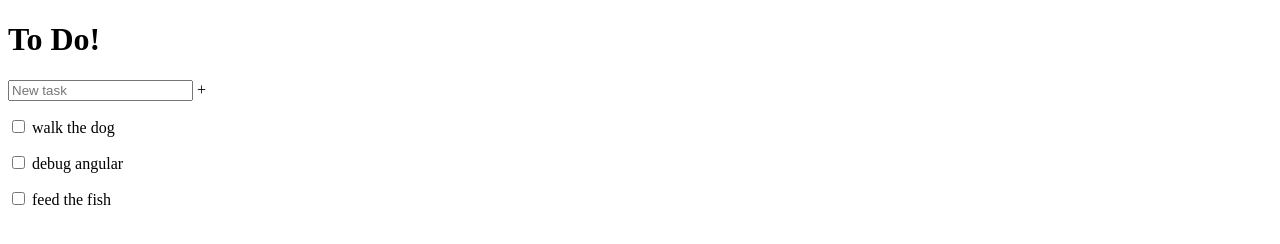
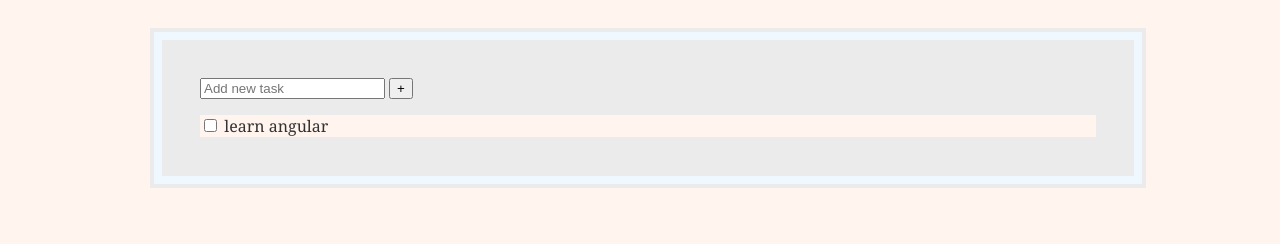
Before and after one commit to lknapalolo/angular_todo, a plain HTML site: page index.html in a window 1280 px wide. Drawn offline with nearby package versions, Linux system fonts and the light colour scheme.

Commit message:
adds styling

```diff
--- a/app.js
+++ b/app.js
@@ -3,18 +3,16 @@
 (function(){
   angular
   .module("todo", [])
-  .controller("todos_controller", ControllerFunction);
+  .controller("todoController", ControllerFunction);
 
   function ControllerFunction(){
     var vm = this;
-    vm.todos = [
-      "walk the dog",
-      "debug angular",
-      "feed the fish"
-    ];
+    vm.todos = ["learn angular"];
+
     vm.destroy = function(todos_index){
       vm.todos.splice(todos_index,1);
     }
+
     vm.create = function(){
       vm.todos.push(angular.copy(vm.new_todo));
       vm.new_todo = "";
--- a/index.html
+++ b/index.html
@@ -2,21 +2,22 @@
   <html lang="en">
   <head>
      <meta charset="UTF-8">
-     <title>Angular ToDo App</title>
+     <title>tasks</title>
      <script src="angular.js"></script>
      <script src="app.js"></script>
+     <script src="https://ajax.googleapis.com/ajax/libs/jquery/2.2.2/jquery.min.js"></script>
+     <link rel="stylesheet" href="styles.css">
   </head>
   <body data-ng-app="todo">
-    <h1>To Do!</h1>
-     <main data-ng-controller="todos_controller as vm">
+     <main data-ng-controller="todoController as tc">
       <section>
-        <input type="text" data-ng-model="vm.new_todo" placeholder="New task" />
-        <span data-ng-click="vm.create()">+</span>
+        <input type="text" data-ng-model="tc.new_todo" placeholder="Add new task" />
+        <input type="submit" data-ng-click="tc.create()" value="+">
       </section>
-      <section data-ng-repeat="todo in vm.todos">
-        <p><input type="checkbox" data-ng-click="vm.destroy($index)">
-        {{todo}}
-        </p>
+      <section data-ng-repeat="todo in tc.todos">
+        <div class="list"><input type="checkbox" data-ng-click="tc.destroy($index)">
+        <span data-ng-click="edit()">{{todo}}</span>
+      </div>
       </section>
     </main>
   </body>
--- /dev/null
+++ b/styles.css
@@ -0,0 +1,21 @@
+body{
+  width:100vw;
+  background: seashell;
+}
+main{
+  border: 1vh solid aliceblue;
+  background-color: rgb(235,235,235);
+  outline:0.5vh solid rgb(235,235,235);
+  margin: 4vh auto;
+  width:70vw;
+  padding:3vw;
+}
+input:focus{
+  outline:none;
+}
+div.list{
+  margin-top:1em;
+  background-color: seashell;
+  font-family: georgia;
+  color:rgb(50,50,50);
+}
```
